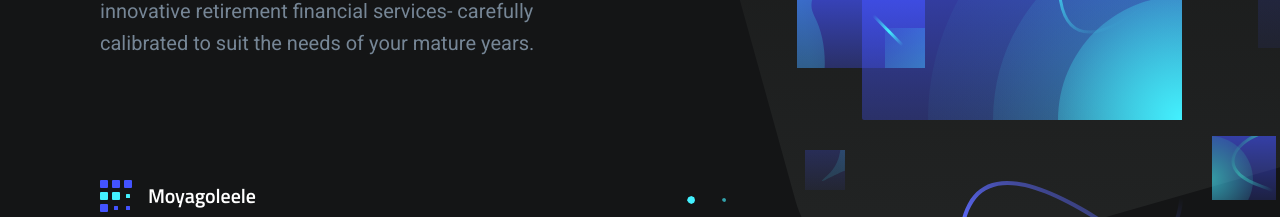
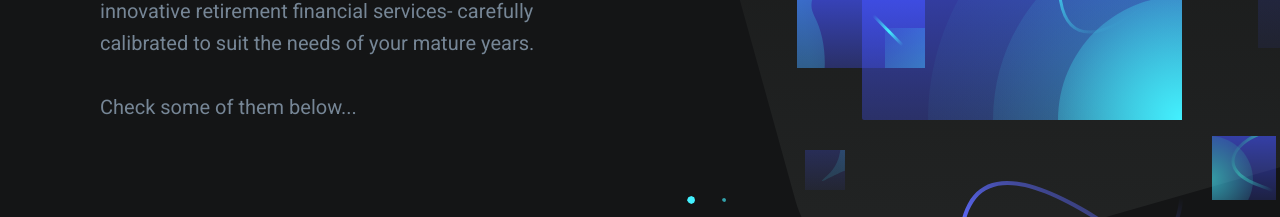
Before and after one commit to enkgare45/enkgare45.github.io, a website: page index.html in a window 1280 px wide. Shown: the part 525-742 px from the top of the page. Drawn offline with nearby package versions, Linux system fonts and the light colour scheme.

Commit message:
Update index.html

```diff
--- a/index.html
+++ b/index.html
@@ -64,7 +64,7 @@
 						<div class="hero-copy">
 	                        <h1 class="hero-title mt-0 is-revealing">Lorako is coming to you soon! </h1>
 	                        <p class="hero-paragraph is-revealing">Fences are meant to protect, to demarcate, and sometimes, to decorate. Lorako brings you innovative retirement financial services- carefully calibrated to suit the needs of your mature years. </p>
-
+	                        <p class="hero-paragraph is-revealing"> Check some of them below...&nbsp;</p>
 						</div>
 						<div class="hero-illustration">
 							<div class="hero-bg">
```
